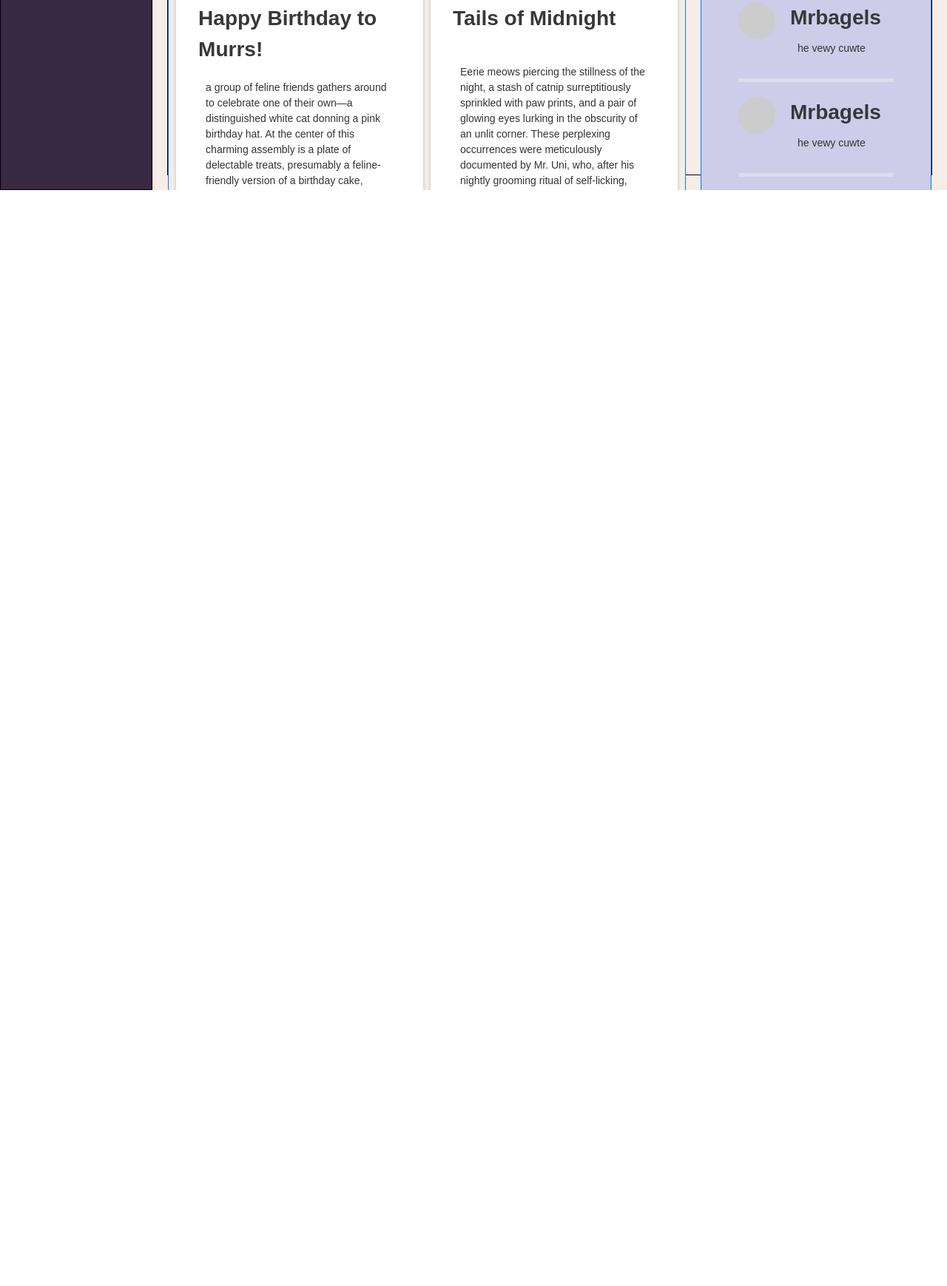
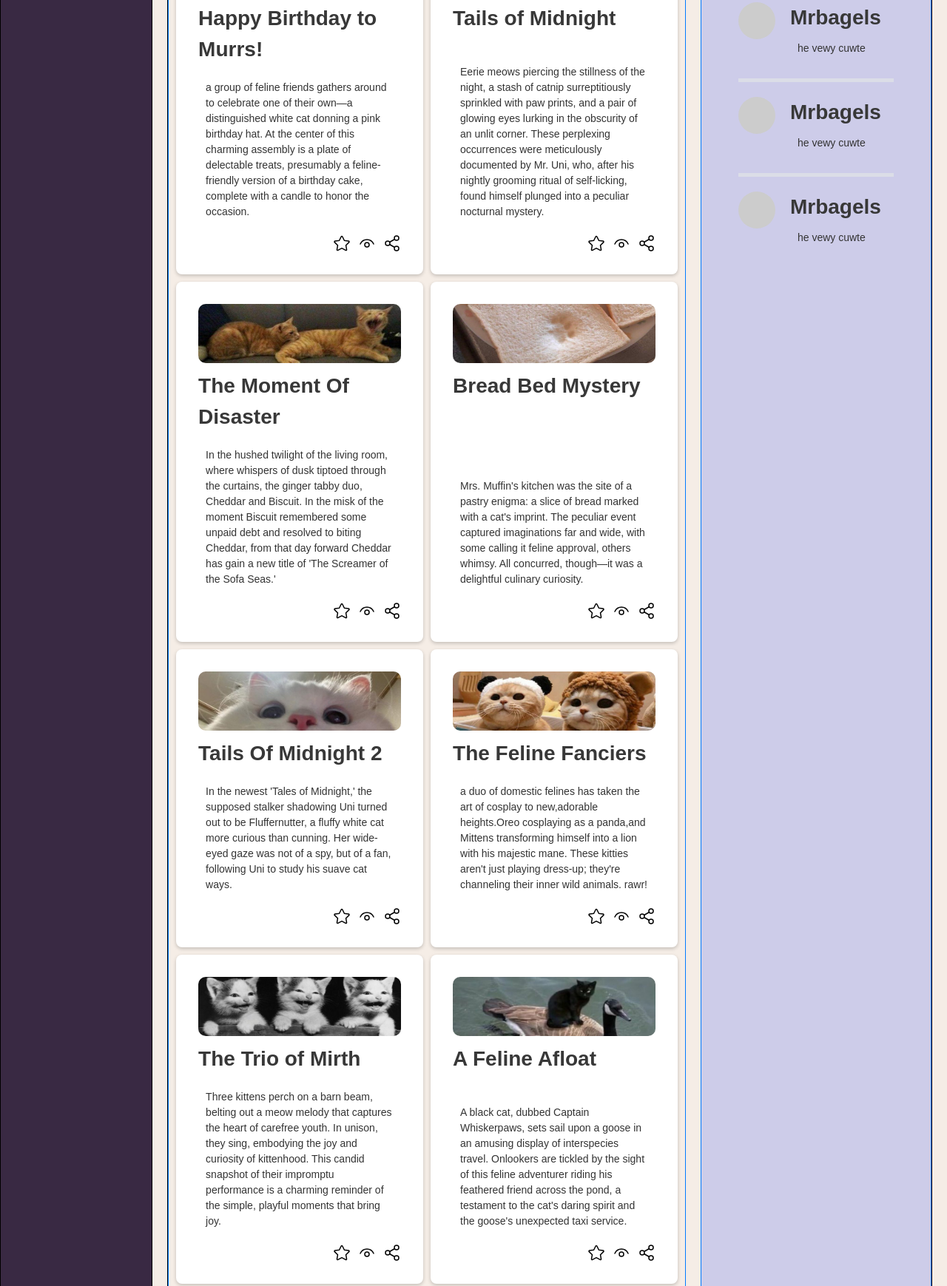
Before and after one commit to rakuda04/Neo-AdminDashboard, a plain HTML site: page dashboard.html in a window 1280 px wide. Shown: the part 682-2421 px from the top of the page at 74% size. Before the commit the page ends 939 px from the top, so only its background shows below. Drawn offline with Linux system fonts and the light colour scheme; a script that the page names is missing.

Commit message:
wrote some filler articles

```diff
--- a/dashboard.css
+++ b/dashboard.css
@@ -13,10 +13,9 @@ body {
 }
 .main{
 display: grid;
-grid-template: max-content calc(100vh) / max-content minmax(600px, 1fr);
+grid-template: max-content auto / max-content minmax(600px, 1fr);
 padding-right: 20px;
 gap: 20px;
-overflow: hidden;
 }
 .main > * {
 border: 1px solid #000000;
@@ -269,7 +268,8 @@ grid-column: 1/-1;
   grid-template-columns: repeat(auto-fit, minmax(300px, 1fr));
   grid-auto-rows: max-content;
   padding: 10px;
-  overflow-y:auto;  /* temp solution */
+
+
 }
 .content-box{
   background-color: rgb(255, 255, 255);
--- a/dashboard.html
+++ b/dashboard.html
@@ -168,7 +168,7 @@
            <div class="content-box">
             <img class="image-placeholder" src="./pics of cats/cat bit cat.jpg" alt="Cat biting another cat" title="Cat biting another cat">
                <h2>The Moment Of Disaster</h2>
-               <p>insert box here</p>
+               <p>In the hushed twilight of the living room, where whispers of dusk tiptoed through the curtains, the ginger tabby duo, Cheddar and Biscuit. In the misk of the moment Biscuit remembered some unpaid debt and resolved to biting Cheddar, from that day forward Cheddar has gain a new title of 'The Screamer of the Sofa Seas.'  </p>
                <div class="content-controls">
                 <img class="controls-btn" src="./svgs/star.svg" alt="star">
                     <img class="controls-btn" src="./svgs/eye.svg" alt="view">
@@ -177,8 +177,8 @@
             </div>
            <div class="content-box">
             <img class="image-placeholder" src="./pics of cats/bread cat.jpg" alt="Bread cat" title="Bread cat">
-               <h2>insert box here</h2>
-               <p>insert box here</p>
+               <h2>Bread Bed Mystery</h2>
+               <p>Mrs. Muffin's kitchen was the site of a pastry enigma: a slice of bread marked with a cat's imprint. The peculiar event captured imaginations far and wide, with some calling it feline approval, others whimsy. All concurred, though—it was a delightful culinary curiosity.</p>
                <div class="content-controls">
                 <img class="controls-btn" src="./svgs/star.svg" alt="star">
                     <img class="controls-btn" src="./svgs/eye.svg" alt="view">
@@ -187,8 +187,9 @@
            </div>
            <div class="content-box">
             <img class="image-placeholder" src="./pics of cats/stalking behind u cat.jpg" alt="Stalking cat" title="Stalking behind you cat">
-               <h2>insert box here</h2>
-               <p>insert box here</p>
+               <h2>Tails Of Midnight 2</h2>
+               <p>In the newest 'Tales of Midnight,' the supposed stalker shadowing Uni turned out to be Fluffernutter, a fluffy white cat more curious than cunning. Her wide-eyed gaze was not of a spy, but of a fan, following Uni to study his suave cat ways.</p>
+
                <div class="content-controls">
                 <img class="controls-btn" src="./svgs/star.svg" alt="star">
                     <img class="controls-btn" src="./svgs/eye.svg" alt="view">
@@ -197,8 +198,8 @@
             </div>
            <div class="content-box">
             <img class="image-placeholder" src="./pics of cats/cosplay cats.jpg" alt="Cosplay Cats" title="Cosplay Cats">
-               <h2>insert box here</h2>
-               <p>insert box here</p>
+               <h2>The Feline Fanciers</h2>
+               <p>a duo of domestic felines has taken the art of cosplay to new,adorable heights.Oreo cosplaying as a panda,and Mittens  transforming himself into a lion with his majestic mane. These kitties aren't just playing dress-up; they're channeling their inner wild animals. rawr!</p>
                <div class="content-controls">
                 <img class="controls-btn" src="./svgs/star.svg" alt="star">
                     <img class="controls-btn" src="./svgs/eye.svg" alt="view">
@@ -207,8 +208,8 @@
            </div>
            <div class="content-box">
             <img class="image-placeholder" src="./pics of cats/cat old pic.jpg" alt="Cat Old Pic" title="Cat Old Pic">
-               <h2>insert box here</h2>
-               <p>insert box here</p>
+               <h2>The Trio of Mirth</h2>
+               <p>Three kittens perch on a barn beam, belting out a meow melody that captures the heart of carefree youth. In unison, they sing, embodying the joy and curiosity of kittenhood. This candid snapshot of their impromptu performance is a charming reminder of the simple, playful moments that bring joy.</p>
                <div class="content-controls">
                 <img class="controls-btn" src="./svgs/star.svg" alt="star">
                     <img class="controls-btn" src="./svgs/eye.svg" alt="view">
@@ -217,8 +218,8 @@
            </div>
            <div class="content-box">
                   <img class="image-placeholder" src="./pics of cats/cat goose.jpg" alt="Cat Goose" title="Cat Goose">
-               <h2>insert box here</h2>
-               <p>insert box here</p>
+               <h2>A Feline Afloat</h2>
+               <p>A black cat, dubbed Captain Whiskerpaws, sets sail upon a goose in an amusing display of interspecies travel. Onlookers are tickled by the sight of this feline adventurer riding his feathered friend across the pond, a testament to the cat's daring spirit and the goose's unexpected taxi service.</p>
                <div class="content-controls">
                 <img class="controls-btn" src="./svgs/star.svg" alt="star">
                     <img class="controls-btn" src="./svgs/eye.svg" alt="view">
@@ -227,8 +228,8 @@
            </div>
            <div class="content-box">
             <img class="image-placeholder" src="./pics of cats/whack a mole.jpg" alt="Whack a mole" title="Whack a mole">
-               <h2>insert box here</h2>
-               <p>insert box here</p>
+               <h2>Pounce Practice</h2>
+               <p>Tabby McPounce hones her reflexes in a lively game of Whack-A-Mole with Mole the Kitten, who peeks from a cardboard box. It's a playful moment of feline mentorship captured in one charming snapshot of anticipation and innocent fun.</p>
                <div class="content-controls">
                     <img class="controls-btn" src="./svgs/star.svg" alt="star">
                     <img class="controls-btn" src="./svgs/eye.svg" alt="view">
@@ -237,8 +238,8 @@
            </div>
            <div class="content-box">
                <img class="image-placeholder" src="./pics of cats/adoption cat.jpg" alt="Adoption cat" title="Adoption cat">
-               <h2>insert box here</h2>
-               <p>insert box here</p>
+               <h2>A Box of Whiskers</h2>
+               <p>A quartet of kittens, nestled in a box, gaze out with wide-eyed wonder, ready for play and new homes. Their tiny faces invite affection and hint at the playful antics to come.</p>
 
                <div class="content-controls">
                     <img class="controls-btn" src="./svgs/star.svg" alt="star">
```
